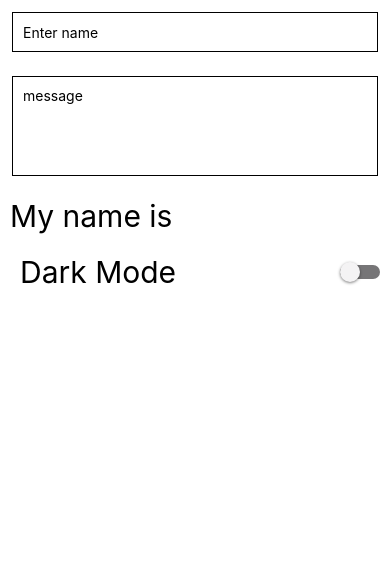
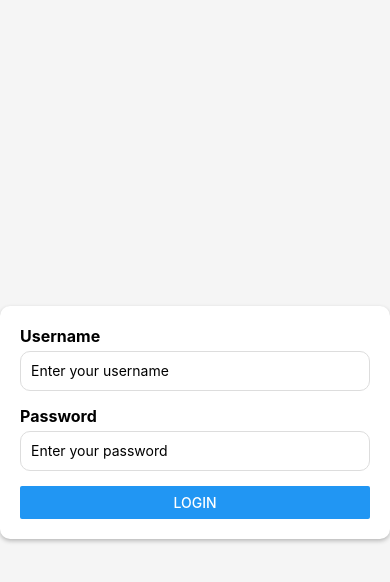
Before and after one commit to martinromario55/RNForms, a React Native app: screen / in a window 390 px wide. Shown: the top 582 px of the page. Built offline with nearby package versions, Linux system fonts and the light colour scheme.

Commit message:
Login Form

```diff
--- a/App.js
+++ b/App.js
@@ -8,41 +8,34 @@ import {
   StatusBar,
   TextInput,
   Switch,
+  Button,
 } from 'react-native'
 
 export default function App() {
   // useState
-  const [name, setName] = useState('')
-  const [isdarkMode, setIsDarkMode] = useState(false)
+  const [username, setUsername] = useState('')
+  const [password, setPassword] = useState('')
+
   return (
     <SafeAreaView style={styles.container}>
       <Status style="auto" />
-      <TextInput
-        style={styles.input}
-        value={name}
-        onChangeText={setName}
-        placeholder="Enter name"
-        // secureTextEntry
-        // keyboardType="numeric"
-        autoCorrect={false}
-        autoCapitalize="none"
-      />
-      <TextInput
-        style={[styles.input, styles.multilineText]}
-        placeholder="message"
-        multiline
-      />
-      <Text style={styles.text}>My name is {name}</Text>
-
-      <View style={styles.switchContainer}>
-        <Text style={styles.text}>Dark Mode</Text>
-        <Switch
-          style={styles.switch}
-          value={isdarkMode}
-          onValueChange={() => setIsDarkMode(previousState => !previousState)}
-          trackColor={{ false: '#767577', true: 'lightblue' }}
-          thumbColor="#f4f3f4"
+      <View style={styles.form}>
+        <Text style={styles.label}>Username</Text>
+        <TextInput
+          style={styles.input}
+          placeholder="Enter your username"
+          value={username}
+          onChangeText={text => setUsername(text)}
         />
+        <Text style={styles.label}>Password</Text>
+        <TextInput
+          style={styles.input}
+          placeholder="Enter your password"
+          secureTextEntry
+          value={password}
+          onChangeText={text => setPassword(text)}
+        />
+        <Button title="Login" onPress={() => {}} />
       </View>
     </SafeAreaView>
   )
@@ -51,27 +44,34 @@ export default function App() {
 const styles = StyleSheet.create({
   container: {
     flex: 1,
-    backgroundColor: '#fff',
-    paddingTop: StatusBar.currentHeight,
+    justifyContent: 'center',
+    backgroundColor: '#f5f5f5',
+    paddingHorizontal: 20,
+  },
+  form: {
+    backgroundColor: 'white',
+    padding: 20,
+    borderRadius: 10,
+    shadowColor: 'black',
+    shadowOffset: {
+      width: 0,
+      height: 2,
+    },
+    shadowOpacity: 0.25,
+    shadowRadius: 4,
+    elevation: 5,
+  },
+  label: {
+    fontSize: 16,
+    marginBottom: 5,
+    fontWeight: 'bold',
   },
   input: {
     height: 40,
-    margin: 12,
-    padding: 10,
+    borderColor: '#ddd',
     borderWidth: 1,
-  },
-  text: {
-    fontSize: 30,
+    borderRadius: 10,
+    marginBottom: 15,
     padding: 10,
   },
-  multilineText: {
-    minHeight: 100,
-    textAlignVertical: 'top',
-  },
-  switchContainer: {
-    flexDirection: 'row',
-    alignItems: 'center',
-    justifyContent: 'space-between',
-    paddingHorizontal: 10,
-  },
 })
```
